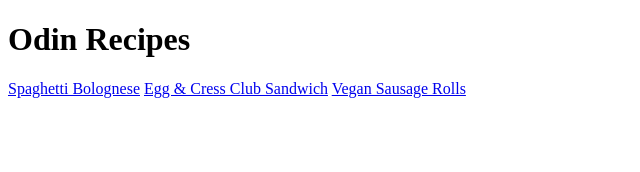
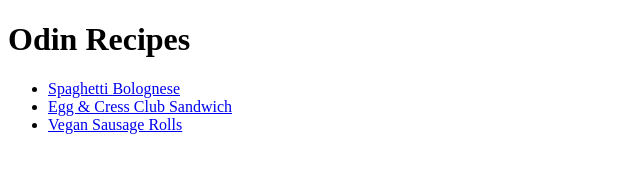
Before and after one commit to CodeShrike/odin-recipes, a plain HTML site: page index.html in a window 1280 px wide. Shown: the whole page, without its empty margins (0-640 px from the left). Drawn offline with Linux system fonts and the light colour scheme.

Commit message:
tidying up

```diff
--- a/index.html
+++ b/index.html
@@ -7,9 +7,11 @@
 </head>
 <body>
     <h1>Odin Recipes</h1>
-    <a href="recipes/bolognese.html">Spaghetti Bolognese</a>
-    <a href="recipes/sandwich.html">Egg & Cress Club Sandwich</a>
-    <a href="recipes/rolls.html">Vegan Sausage Rolls</a>
+    <ul>
+    <li><a href="recipes/bolognese.html">Spaghetti Bolognese</a></li>
+    <li><a href="recipes/sandwich.html">Egg & Cress Club Sandwich</a></li>
+    <li><a href="recipes/rolls.html">Vegan Sausage Rolls</a></li>
+    </ul>
 </body>
 
 
```
